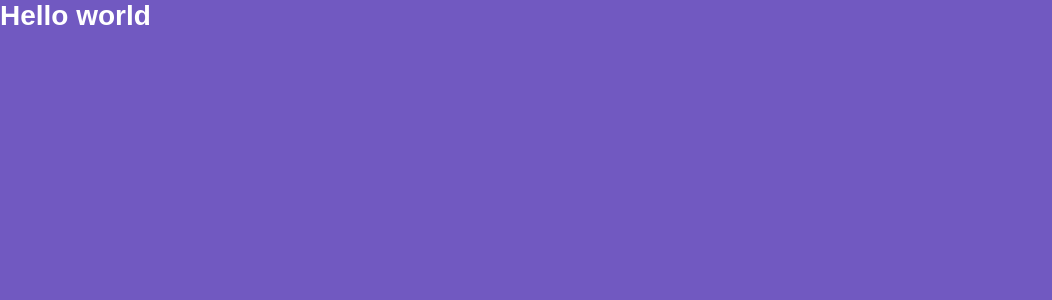
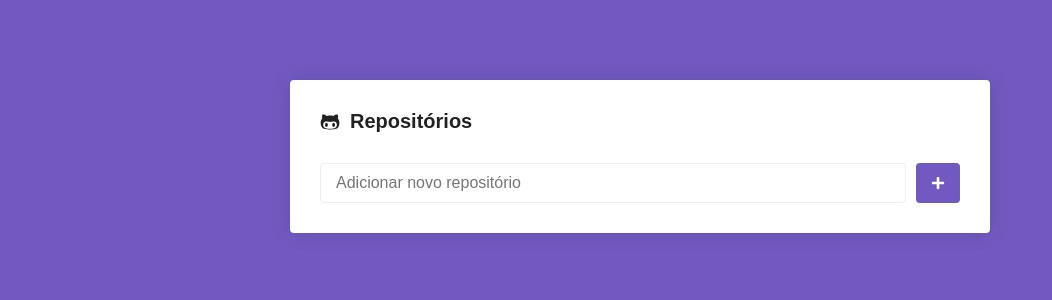
Before and after one commit to wallauschek/reacjs-primeiro-app, a React (Create React App) app: page / in a window 1280 px wide. Shown: the top 300 px of the page, without its empty margins (0-1052 px from the left). Built offline with nearby package versions, Linux system fonts and the light colour scheme.

Commit message:
REstilizando página Main

```diff
--- a/package.json
+++ b/package.json
@@ -5,6 +5,7 @@
   "dependencies": {
     "react": "^16.8.6",
     "react-dom": "^16.8.6",
+    "react-icons": "^3.7.0",
     "react-router-dom": "^5.0.1",
     "react-scripts": "3.0.1",
     "styled-components": "^4.3.2"
--- a/src/pages/Main/index.js
+++ b/src/pages/Main/index.js
@@ -1,7 +1,24 @@
 import React from 'react';
 
-import { Title } from './styles';
+import { FaGithubAlt, FaPlus } from 'react-icons/fa';
+
+import { Container, Form, SubmitButton } from './styles';
 
 export default function Main() {
-  return <Title error>Hello world</Title>;
+  return (
+    <Container>
+      <h1>
+        <FaGithubAlt />
+        Repositórios
+      </h1>
+
+      <Form onSubmit={() => {}}>
+        <input type="text" placeholder="Adicionar novo repositório" />
+
+        <SubmitButton>
+          <FaPlus color="#FFF" size={14} />
+        </SubmitButton>
+      </Form>
+    </Container>
+  );
 }
--- a/src/pages/Main/styles.js
+++ b/src/pages/Main/styles.js
@@ -1,13 +1,48 @@
 import styled from 'styled-components';
 
-export const Title = styled.h1`
-  /* font-size: 24px;
-  color: ${props => (props.error ? 'red' : '#7159c1')};
-  font-family: Arial, Helvetica, sans-serif;
+export const Container = styled.div`
+  max-width: 700px;
+  background: #fff;
+  border-radius: 4px;
+  box-shadow: 0 0 20px rgba(0, 0, 0, 0.1);
+  padding: 30px;
+  margin: 80px auto;
 
-  small {
-    font-size: 14px;
-    color: #000;
-  } */
-  color: #fff;
+  h1 {
+    font-size: 20px;
+    display: flex;
+    flex-direction: row;
+    align-items: center;
+
+    svg {
+      margin-right: 10px;
+    }
+  }
 `;
+export const Form = styled.form`
+  margin-top: 30px;
+  display: flex;
+  flex-direction: row;
+
+  input {
+    flex: 1;
+    border: 1px solid #eee;
+    padding: 10px 15px;
+    border-radius: 4px;
+    font-size: 16px;
+  }
+`;
+
+export const SubmitButton = styled.button.attrs({
+  type: 'submit',
+})`
+  background: #7159c1;
+  border: 0;
+  padding: 0 15px;
+  margin-left: 10px;
+  border-radius: 4px;
+
+  display: flex;
+  justify-content: center;
+  align-items: center;
+`;
```
Also changed, not shown: 1 other file (tests, documents, lock files or other folders).
